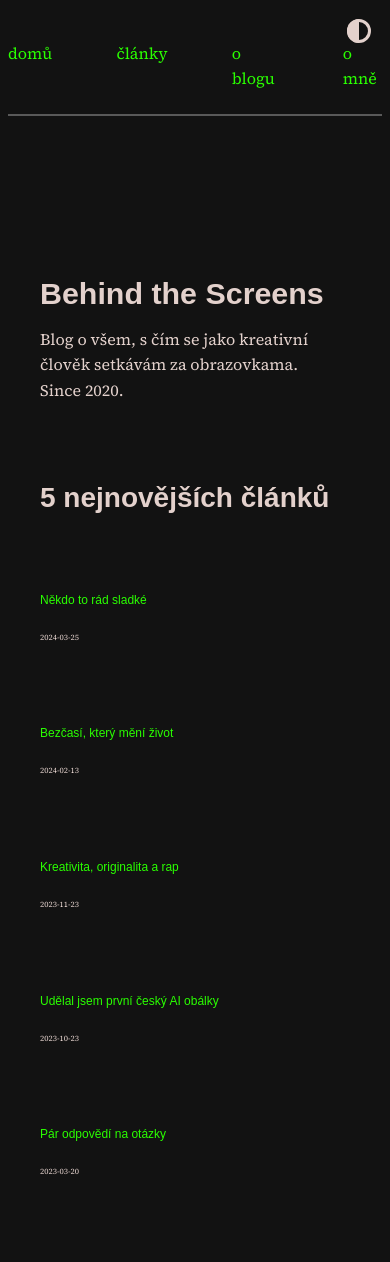
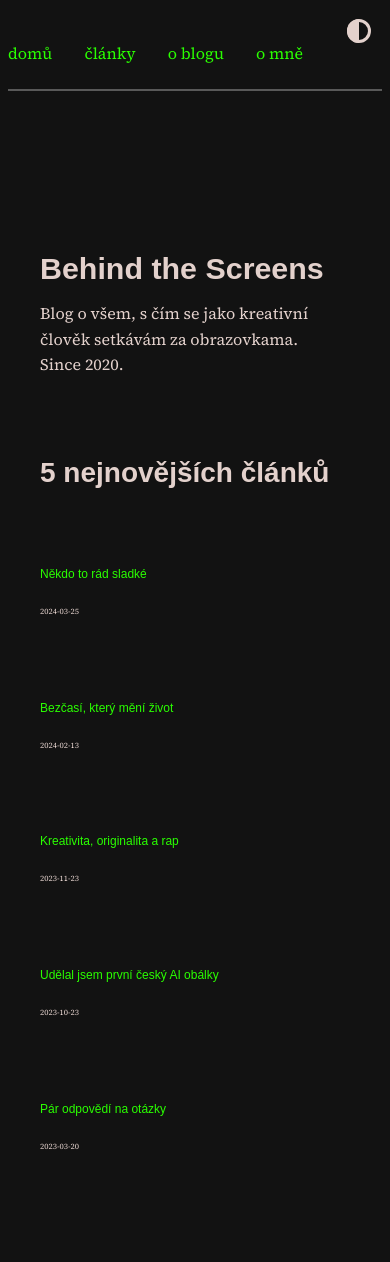
Before and after one commit to scherrer-txt/bts, a Jekyll site: the page built from index.md, in a window 390 px wide. Built offline with Jekyll 4.4.1, drawn with Linux system fonts in a browser that asks for light colours; some web fonts are replaced; after the commit the page ends 1236 px from its top, so only the background shows below that.

Commit message:
Update moonwalk.scss

```diff
--- a/_sass/moonwalk.scss
+++ b/_sass/moonwalk.scss
@@ -607,6 +607,16 @@
 .dashed {
   border-top: 1px;
 }
+
+.menu-list li {
+  /* Styles for individual menu items */
+  margin-right: 2rem;
+}
+
+.menu-list li:last-child {
+  margin-right: 0;
+}
+
   /* Add more styles as needed for small devices */
 }
 
```
